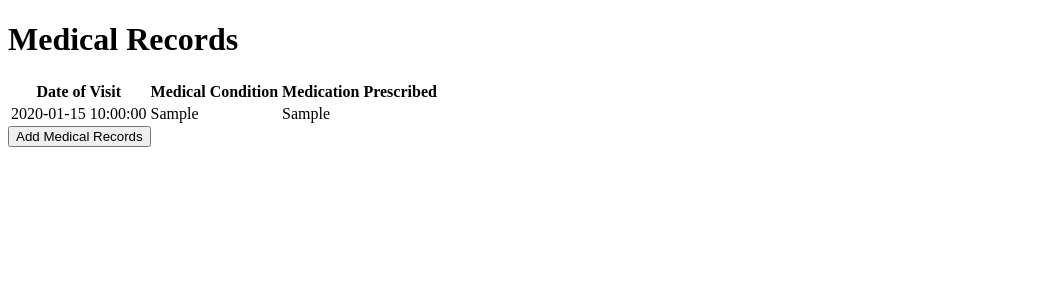
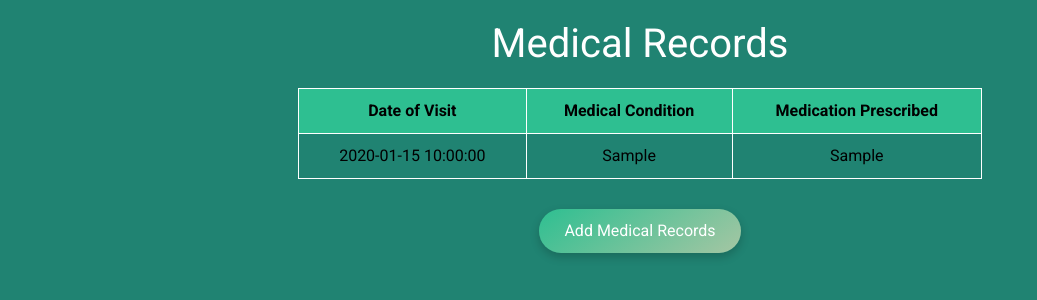
Before and after one commit to akhilar33/Patient-Tracker-System---ASAP-Team, a Flask app: template src/View/templates/medical_records_doctor.html in a window 1280 px wide. Shown: the top 300 px of the page, without its empty margins (0-1037 px from the left). Run offline with Flask 2, Linux system fonts and the light colour scheme; the template is opened without the code that fills it: most values are stand-ins (such as "Sample title", 1, 10 or a date in 2020); some libraries are stand-ins or nearby versions.

Commit message:
added medical records UI for doctor

```diff
--- a/src/View/templates/medical_records_doctor.html
+++ b/src/View/templates/medical_records_doctor.html
@@ -1,9 +1,61 @@
 <!DOCTYPE html>
 <html lang="en">
 <head>
-    <!-- Head content here -->
+    <meta charset="UTF-8">
+    <meta http-equiv="X-UA-Compatible" content="IE=edge">
+    <meta name="viewport" content="width=device-width, initial-scale=1.0">
+    <title>Medical Records</title>
+    <link rel="stylesheet" href="https://maxcdn.bootstrapcdn.com/bootstrap/4.5.2/css/bootstrap.min.css">
+    <link href="https://fonts.googleapis.com/css2?family=Roboto:wght@400;700&display=swap" rel="stylesheet">
+    <style>
+        body {
+            font-family: 'Roboto', sans-serif;
+            background-color: #208372;
+            color: #fff;
+        }
+        .btn-custom {
+            padding: 10px 25px;
+            font-size: 1em;
+            color: white;
+            border: none;
+            border-radius: 50px;
+            background-image: linear-gradient(145deg, #2ebf91, #a5c6a3);
+            box-shadow: 0 4px 10px rgba(0, 0, 0, 0.2);
+            transition: transform 0.2s;
+            margin: 10px 0;
+        }
+        .btn-custom:hover {
+            transform: scale(1.05);
+            background-image: linear-gradient(145deg, #29ab87, #a5c6a3);
+        }
+        .btn-custom:active {
+            transform: scale(0.95);
+        }
+        #medical-table {
+            color: black; /* Table text should be legible, typically black */
+            margin: 20px auto;
+            width: 90%;
+        }
+        #medical-table th, #medical-table td {
+            padding: 10px;
+            border: 1px solid #fff; /* White borders for the table cells */
+        }
+        #medical-table thead {
+            background-color: #2ebf91; /* A shade of green for the table header */
+        }
+        .records-container {
+            padding: 20px;
+            max-width: 800px;
+            margin: 0 auto;
+            text-align: center;
+        }
+        h1 {
+            margin-bottom: 20px;
+        }
+    </style>
 </head>
 <body>
+    <div class="records-container">
         <h1>Medical Records</h1>
         <p id="patientId" data-patient-id="{{ medical_data.iat[0, medical_data.columns.get_loc('PatientID')] }}" style="display: none;">
             Patient ID: {{ medical_data.iat[0, medical_data.columns.get_loc('PatientID')] }}
@@ -11,7 +63,7 @@
         {% if medical_data.empty %}
             <p>No medical records available.</p>
         {% else %}
-        <table id="medical-table">
+            <table id="medical-table" class="table">
                 <!-- Table headers -->
                 <thead>
                     <tr>
@@ -32,8 +84,10 @@
                 </tbody>
             </table>
         {% endif %}
-    <button id="addMedicalRecordsBtn">Add Medical Records</button>
+        <button id="addMedicalRecordsBtn" class="btn btn-custom">Add Medical Records</button>
+    </div>
+    <script src="https://code.jquery.com/jquery-3.5.1.slim.min.js"></script>
+    <script src="https://cdn.jsdelivr.net/npm/bootstrap@4.5.2/dist/js/bootstrap.bundle.min.js"></script>
     <script src="{{ url_for('static', filename='scripts/medical_records_doctor.js') }}"></script>
-
 </body>
 </html>
```
Lines whose indentation alone changed are shown as unchanged.
